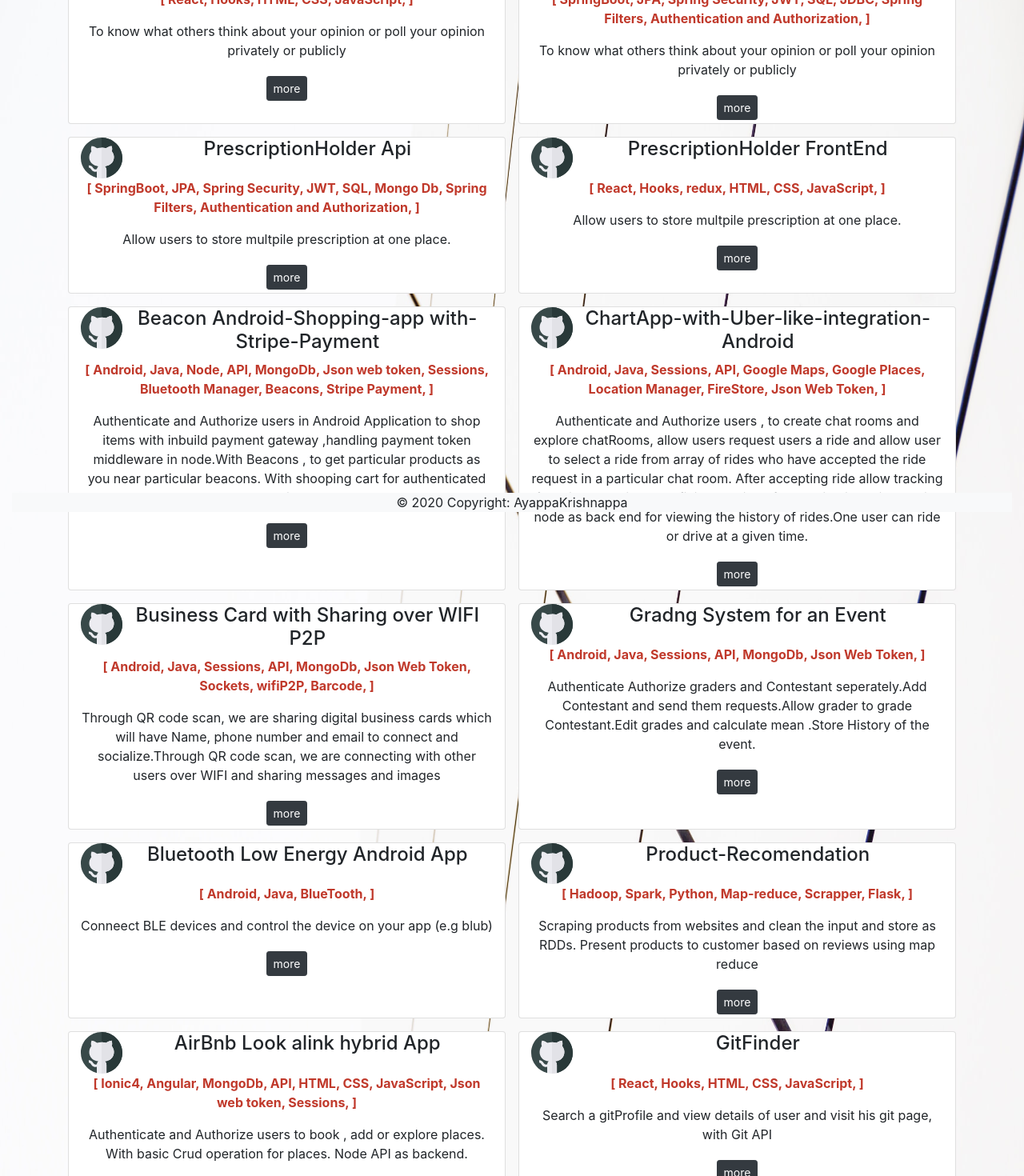
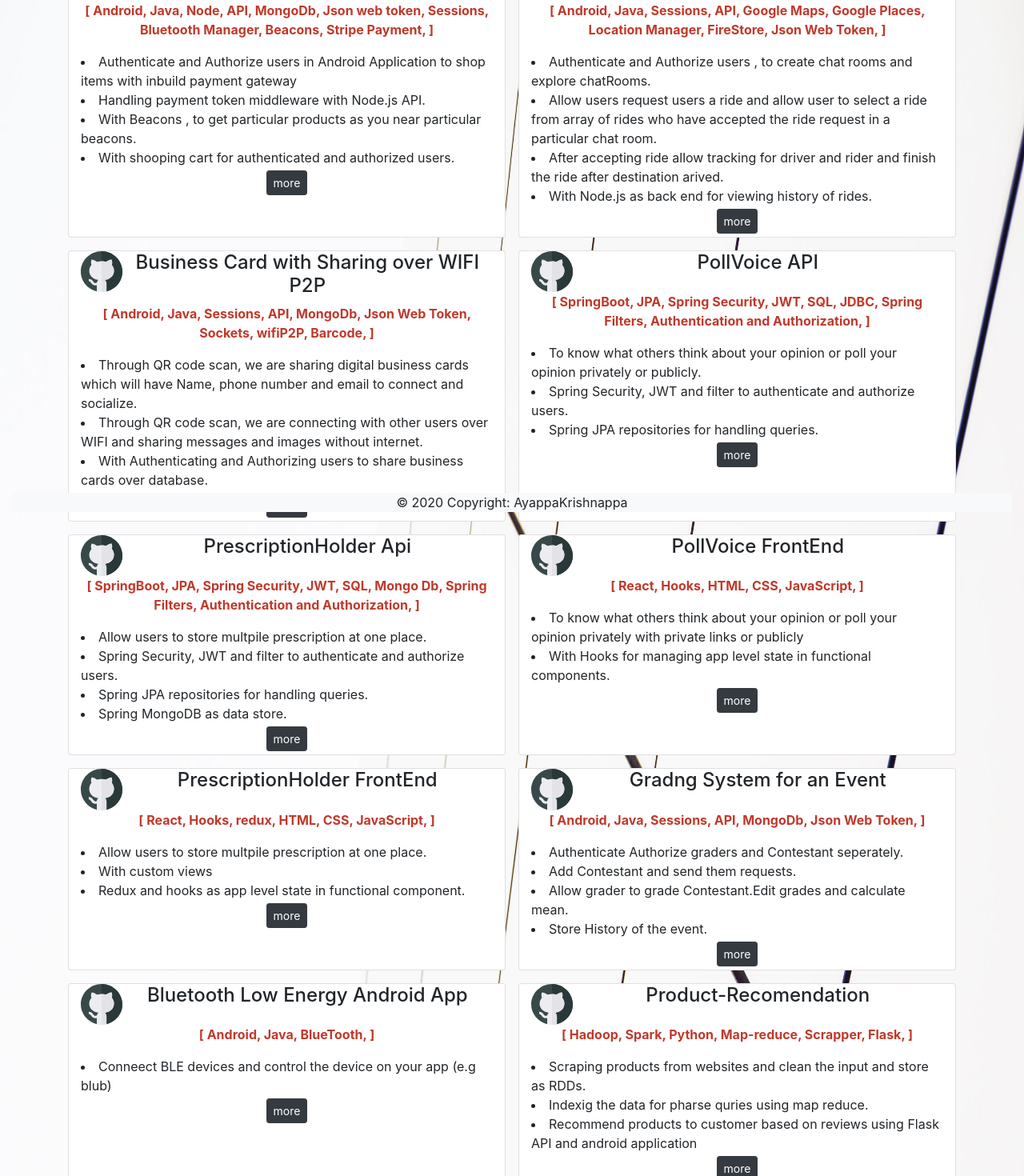
Before and after one commit to Ayappa/PortFolio, a React (Create React App) app: page /Projects in a window 1280 px wide. Shown: the part 160-1630 px from the top of the page at 80% size. Built offline with nearby package versions, Linux system fonts and the light colour scheme.

Commit message:
android projects

```diff
--- a/src/component/ProjectItem.jsx
+++ b/src/component/ProjectItem.jsx
@@ -25,7 +25,9 @@ const ProjectItem = (props) => {
 				))}
 				]
 			</p>
-			<p>{props.item.description}</p>
+			{props.item.description.map((item) => (
+				<li style={{ textAlign: "left" }}>{item} </li>
+			))}
 
 			<div>
 				<button
--- a/src/data.js
+++ b/src/data.js
@@ -1,55 +1,6 @@
 export const data = {
 	content: {
 		projects: [
-			{
-				id: 1,
-				name: "PollVoice FrontEnd",
-				tools: ["React", "Hooks", "HTML", "CSS", "JavaScript"],
-				link: "https://github.com/Ayappa/PollVoice_React",
-				description:
-					"To know what others think about your opinion or poll your opinion privately or publicly",
-			},
-			{
-				id: 2,
-				name: "PollVoice API",
-				tools: [
-					"SpringBoot",
-					"JPA",
-					"Spring Security",
-					"JWT",
-					"SQL",
-					"JDBC",
-					"Spring Filters",
-					"Authentication and Authorization",
-				],
-				link: "https://github.com/Ayappa/PollVoice_SpringBoot_BackEnd",
-				description:
-					"To know what others think about your opinion or poll your opinion privately or publicly",
-			},
-			{
-				id: 3,
-				name: "PrescriptionHolder Api",
-				tools: [
-					"SpringBoot",
-					"JPA",
-					"Spring Security",
-					"JWT",
-					"SQL",
-					"Mongo Db",
-					"Spring Filters",
-					"Authentication and Authorization",
-				],
-				link: "https://github.com/Ayappa/PrescriptionHolder_Api",
-				description: "Allow users to store multpile prescription at one place.",
-			},
-			{
-				id: 4,
-				name: "PrescriptionHolder FrontEnd",
-				tools: ["React", "Hooks", "redux", "HTML", "CSS", "JavaScript"],
-				link:
-					"https://github.com/Ayappa/PrescriptionHolder_FrontEnd_ReactNative",
-				description: "Allow users to store multpile prescription at one place.",
-			},
 			{
 				id: 5,
 				name: "Beacon Android-Shopping-app with-Stripe-Payment",
@@ -67,8 +18,12 @@ export const data = {
 				],
 				link:
 					"https://github.com/Ayappa/Beacon-Android-Shopping-app-with-Stripe-Payment",
-				description:
-					"Authenticate and Authorize users in Android Application to shop items with inbuild payment gateway ,handling payment token middleware in node.With Beacons , to get particular products as you near particular beacons. With shooping cart for authenticated and authorized users.",
+				description: [
+					"Authenticate and Authorize users in Android Application to shop items with inbuild payment gateway",
+					"Handling payment token middleware with Node.js API.",
+					"With Beacons , to get particular products as you near particular beacons.",
+					"With shooping cart for authenticated and authorized users.",
+				],
 			},
 			{
 				id: 6,
@@ -86,8 +41,12 @@ export const data = {
 				],
 				link:
 					"https://github.com/Ayappa/ChartApp-with-Uber-like-integration-Android",
-				description:
-					"Authenticate and Authorize users , to create chat rooms and explore chatRooms, allow users request users a ride and allow user to select a ride from array of rides who have accepted the ride request in a particular chat room. After accepting ride allow tracking for driver and rider and finish the ride after destination arived. With node as back end for viewing the history of rides.One user can ride or drive at a given time. ",
+				description: [
+					"Authenticate and Authorize users , to create chat rooms and explore chatRooms.",
+					"Allow users request users a ride and allow user to select a ride from array of rides who have accepted the ride request in a particular chat room.",
+					"After accepting ride allow tracking for driver and rider and finish the ride after destination arived.",
+					"With Node.js as back end for viewing  history of rides.",
+				],
 			},
 			{
 				id: 7,
@@ -104,9 +63,78 @@ export const data = {
 					"Barcode",
 				],
 				link: "https://github.com/Ayappa/Business-Card-through-wifiP2p-android",
-				description:
-					"Through QR code scan, we are sharing digital business cards which will have Name, phone number and email to connect and socialize.Through QR code scan, we are connecting with other users over WIFI and sharing messages and images",
+				description: [
+					"Through QR code scan, we are sharing digital business cards which will have Name, phone number and email to connect and socialize.",
+					"Through QR code scan, we are connecting with other users over WIFI and sharing messages and images without internet.",
+					"With Authenticating and Authorizing users to share business cards over database.",
+				],
 			},
+
+			{
+				id: 2,
+				name: "PollVoice API",
+				tools: [
+					"SpringBoot",
+					"JPA",
+					"Spring Security",
+					"JWT",
+					"SQL",
+					"JDBC",
+					"Spring Filters",
+					"Authentication and Authorization",
+				],
+				link: "https://github.com/Ayappa/PollVoice_SpringBoot_BackEnd",
+				description: [
+					"To know what others think about your opinion or poll your opinion privately or publicly.",
+					"Spring Security, JWT and filter to authenticate and authorize users.",
+					"Spring JPA repositories for handling queries.",
+				],
+			},
+			{
+				id: 3,
+				name: "PrescriptionHolder Api",
+				tools: [
+					"SpringBoot",
+					"JPA",
+					"Spring Security",
+					"JWT",
+					"SQL",
+					"Mongo Db",
+					"Spring Filters",
+					"Authentication and Authorization",
+				],
+				link: "https://github.com/Ayappa/PrescriptionHolder_Api",
+				description: [
+					"Allow users to store multpile prescription at one place.",
+					"Spring Security, JWT and filter to authenticate and authorize users.",
+					"Spring JPA repositories for handling queries.",
+					"Spring MongoDB as data store.",
+				],
+			},
+			{
+				id: 1,
+				name: "PollVoice FrontEnd",
+				tools: ["React", "Hooks", "HTML", "CSS", "JavaScript"],
+				link: "https://github.com/Ayappa/PollVoice_React",
+				description: [
+					"To know what others think about your opinion or poll your opinion privately with private links or publicly",
+					"With Hooks for managing app level state in functional components.",
+				],
+			},
+
+			{
+				id: 4,
+				name: "PrescriptionHolder FrontEnd",
+				tools: ["React", "Hooks", "redux", "HTML", "CSS", "JavaScript"],
+				link:
+					"https://github.com/Ayappa/PrescriptionHolder_FrontEnd_ReactNative",
+				description: [
+					"Allow users to store multpile prescription at one place.",
+					"With custom views",
+					"Redux and hooks as app level state in functional component.",
+				],
+			},
+
 			{
 				id: 8,
 				name: "Gradng System for an Event",
@@ -119,24 +147,55 @@ export const data = {
 					"Json Web Token",
 				],
 				link: "https://github.com/Ayappa/Grade-System-for-a-Event--Android-app",
-				description:
-					"Authenticate Authorize graders and Contestant seperately.Add Contestant and send them requests.Allow grader to grade Contestant.Edit grades and calculate mean .Store History of the event.",
+				description: [
+					"Authenticate Authorize graders and Contestant seperately.",
+					"Add Contestant and send them requests.",
+					"Allow grader to grade Contestant.Edit grades and calculate mean.",
+					"Store History of the event.",
+				],
 			},
 			{
 				id: 9,
 				name: "Bluetooth Low Energy Android App",
 				tools: ["Android", "Java", "BlueTooth"],
 				link: "https://github.com/Ayappa/BLE-android",
-				description:
+				description: [
 					"Conneect BLE devices and control the device on your app (e.g blub)",
+				],
 			},
 			{
 				id: 10,
 				name: "Product-Recomendation",
 				tools: ["Hadoop", "Spark", "Python", "Map-reduce", "Scrapper", "Flask"],
 				link: "https://github.com/Ayappa/Product-Recomendation-Hadoop",
-				description:
-					"Scraping products from websites and clean the input and store as RDDs. Present products to customer based on reviews using map reduce",
+				description: [
+					"Scraping products from websites and clean the input and store as RDDs.",
+					"Indexig the data for pharse quries using map reduce.",
+					"Recommend products to customer based on reviews using Flask API and android application",
+				],
+			},
+			{
+				id: 13,
+				name: "Beacon Android-Shopping-app with-BrainTree-Payment",
+				tools: [
+					"Android",
+					"Java",
+					"Node",
+					"API",
+					"MongoDb",
+					"Json web token",
+					"Sessions",
+					"Bluetooth Manager",
+					"Beacons",
+					"BrainTree Payment",
+				],
+				link: "https://github.com/Ayappa/Shooping-App-Android-and-express",
+				description: [
+					"Authenticate and Authorize users in Android Application to shop items with inbuild payment gateway ",
+					"Handling payment nonce using  middleware in Node.js ",
+					"With Beacons , to get particular products as you near particular beacons.",
+					"With shooping cart for authenticated and authorized users.",
+				],
 			},
 
 			{
@@ -154,36 +213,19 @@ export const data = {
 					"Sessions",
 				],
 				link: "https://github.com/Ayappa/AirBnb-Like-using-Angular-and-ionic4",
-				description:
-					"Authenticate and Authorize users to book , add or explore places. With basic Crud operation for places. Node API as backend.",
+				description: [
+					"Authenticate and Authorize users to book , add or explore places.",
+					"With operation for managing places. Node API as backend.",
+				],
 			},
 			{
 				id: 12,
 				name: "GitFinder",
 				tools: ["React", "Hooks", "HTML", "CSS", "JavaScript"],
 				link: "https://github.com/Ayappa/GitFinder-ReactApp",
-				description:
+				description: [
 					"Search a gitProfile and view details of user and visit his git page, with Git API",
-			},
-
-			{
-				id: 13,
-				name: "Beacon Android-Shopping-app with-BrainTree-Payment",
-				tools: [
-					"Android",
-					"Java",
-					"Node",
-					"API",
-					"MongoDb",
-					"Json web token",
-					"Sessions",
-					"Bluetooth Manager",
-					"Beacons",
-					"BrainTree Payment",
 				],
-				link: "https://github.com/Ayappa/Shooping-App-Android-and-express",
-				description:
-					"Authenticate and Authorize users in Android Application to shop items with inbuild payment gateway ,handling payment token middleware in node.With Beacons , to get particular products as you near particular beacons. With shooping cart for authenticated and authorized users.",
 			},
 
 			{
@@ -191,8 +233,10 @@ export const data = {
 				name: "Hadoop-MapReduce -java",
 				tools: ["Java", "Eclipse", "Hadoop", "Map reduce"],
 				link: "https://github.com/Ayappa/Hadoop-MapReduce-in-java",
-				description:
-					"Read a huge data of file, clean the input and perform map-reduce to count word frequency",
+				description: [
+					"Read a huge data of file, clean the input.",
+					"Perform map-reduce to count word frequency.",
+				],
 			},
 			{
 				id: 15,
@@ -208,8 +252,11 @@ export const data = {
 				],
 				link:
 					"https://github.com/Ayappa/Emotion-Detection-with-OCR--Machine-Learning-and-Neural-Network",
-				description:
-					"React the input from image or text , and extract the text and features and predict against dataSet(emotion texts) which is cleaned(Tokenization ,Lemmatizing) in to feature set ,to predict 12 classes of emotion ",
+				description: [
+					"Read the input from image or text , and extract the text and process it and extract features.",
+					"Predict against dataSet(emotion texts) which is cleaned(Tokenization ,Lemmatizing) which contains feature set.",
+					"Predict 12 classes of emotion using neural network",
+				],
 			},
 			{
 				id: 16,
@@ -224,8 +271,11 @@ export const data = {
 					"Sessions",
 				],
 				link: "https://github.com/Ayappa/ConnectionApp--Node-js-Express-API",
-				description:
-					"Authenticate and Authorize users to create event , view or explore events around and let them know if your intrested in going , edit created events.With Node as backend.",
+				description: [
+					"Authenticate and Authorize users using JWT, Hashing and salting .",
+					"Create ,view or explore events around and let them know if your intrested in going.",
+					"Edit created events.With Node as backend.",
+				],
 			},
 			{
 				id: 17,
@@ -233,16 +283,18 @@ export const data = {
 				tools: ["React", "Node.js", "HTML", "CSS", "JavaScript"],
 				link:
 					"https://github.com/Ayappa/Contact-Keeper--MERN-stack-app-using-React",
-				description:
-					"Authenticate and Authorize users to add , edit or lookup contacts . With Node as backend.",
+				description: [
+					"Using react forms, navigations and HTML and css to create contact Keeper.",
+				],
 			},
 			{
 				id: 18,
 				name: "Contact-Keeper BackEnd",
 				tools: ["Node.js", "API", "MongoDb", "Json web token", "Sessions"],
 				link: "https://github.com/Ayappa/ContactKeeper-API-NODE-js-EXPRESS",
-				description:
+				description: [
 					"Authenticate and Authorize users to add , edit or lookup contacts . With Node as backend.",
+				],
 			},
 			{
 				id: 19,
@@ -258,15 +310,16 @@ export const data = {
 				],
 				link:
 					"https://github.com/Ayappa/Authentication-using-Express-in-Android/tree/master/inClass3",
-				description:
-					"Authenticate and Authorize users in Android Application with Node API",
+				description: [
+					"Authenticate and Authorize users in Android Application with Node API using JWT, hashing and salting.",
+				],
 			},
 			{
 				id: 20,
 				name: "RecipeHandBook-ionic",
 				tools: ["Ionic4", "Angular", "HTML", "CSS", "JavaScript"],
 				link: "https://github.com/Ayappa/RecipeHandBook-ionic",
-				description: "Add, edit and delete recipies  on local storage ",
+				description: ["Add, edit and delete recipies  on local storage "],
 			},
 
 			{
@@ -274,8 +327,9 @@ export const data = {
 				name: "Android-16-small-scale-apps",
 				tools: ["Android", "Java"],
 				link: "https://github.com/Ayappa/Android-16-small-scale-apps",
-				description:
+				description: [
 					"Small scare app for course work , which in clude Api calls and basic android concepts for understanding",
+				],
 			},
 
 			{
@@ -290,16 +344,18 @@ export const data = {
 					"Json Web Token",
 				],
 				link: "https://github.com/Ayappa/ChatBox",
-				description:
+				description: [
 					"Authenticate and Authorize users , to create chat rooms and explore chatRooms.",
+				],
 			},
 			{
 				id: 23,
 				name: "FAQ app",
 				tools: ["Angular", "HTML", "CSS", "JavaScript"],
 				link: "https://github.com/Ayappa/FAQapp--using-Angular",
-				description:
+				description: [
 					"Add frequently asked question and answer with basic crud operations.",
+				],
 			},
 			{
 				id: 24,
@@ -307,15 +363,16 @@ export const data = {
 				tools: ["React", "Hooks", "Redux", "HTML", "CSS", "JavaScript"],
 
 				link: "https://github.com/Ayappa/IT-Logger--using-REACT-REDUX",
-				description:
+				description: [
 					"Search , create or explore logs and store on local storage.",
+				],
 			},
 			{
 				id: 25,
 				name: "BudgetApp",
 				tools: ["Ionic4", "Angular", "HTML", "CSS", "JavaScript"],
 				link: "https://github.com/Ayappa/BudgetApp-ionic4",
-				description: "Add , edit or delete expenses on local storage",
+				description: ["Add , edit or delete expenses on local storage"],
 			},
 		],
 	},
```
